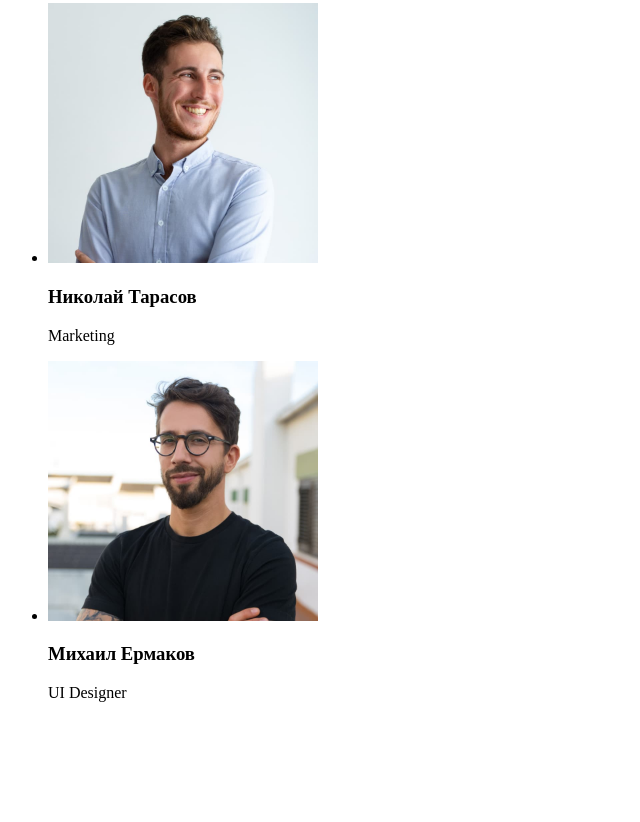
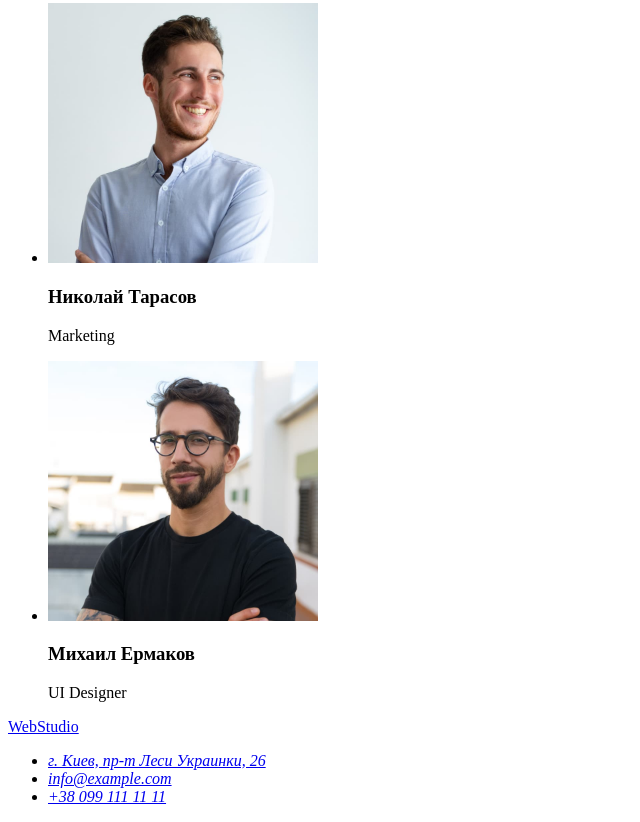
Before and after one commit to aleksnedo/goit-markup-hw-01, a plain HTML site: page index.html in a window 1280 px wide. Shown: the part 2035-2857 px from the top of the page, without its empty margins (0-640 px from the left). Before the commit the page ends 2753 px from the top, so only its background shows below. Drawn offline with Linux system fonts and the light colour scheme.

Commit message:
end first practice 1

```diff
--- a/index.html
+++ b/index.html
@@ -132,5 +132,26 @@
         </ul>
       </section>
     </main>
+    <footer>
+      <a href="/index.html">WebStudio</a>
+      <address>
+        <ul>
+          <li>
+            <a
+              href="https://goo.gl/maps/aNm6np4scDVrJT4f7"
+              target="_blank"
+              rel="noopener nofollow noreferrer"
+              >г. Киев, пр-т Леси Украинки, 26</a
+            >
+          </li>
+          <li>
+            <a href="mailto:info@example.com">info@example.com</a>
+          </li>
+          <li>
+            <a href="tel:+380991111111">+38 099 111 11 11</a>
+          </li>
+        </ul>
+      </address>
+    </footer>
   </body>
 </html>
```
